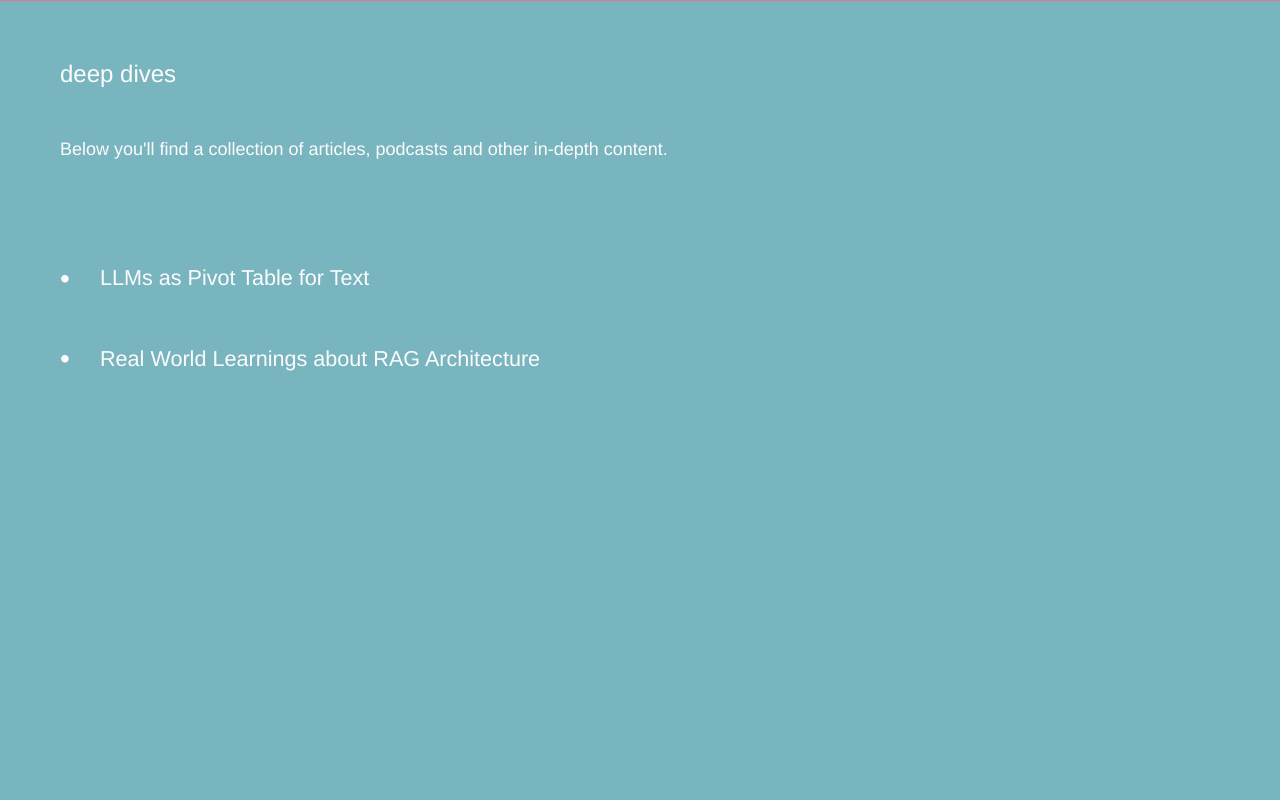
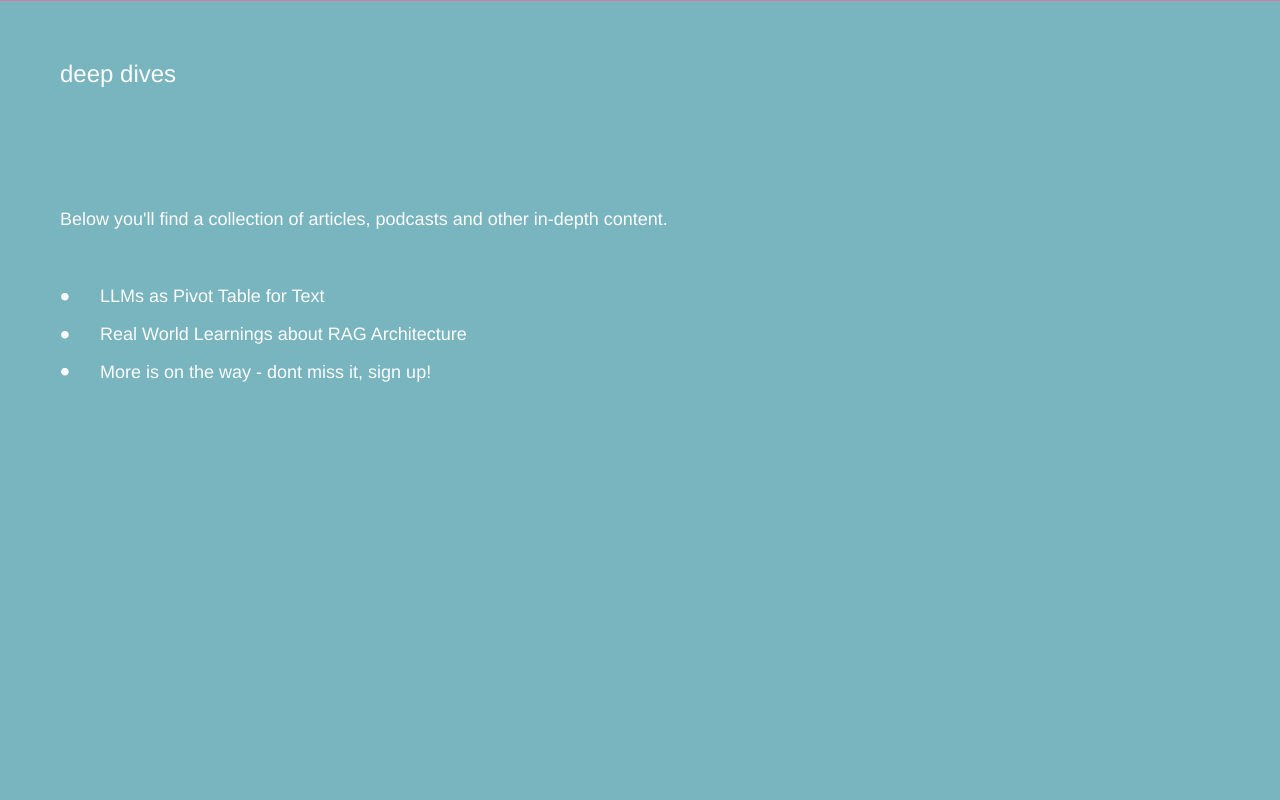
Before and after one commit to PhilWa/corner, a Flask app: template templates/index.html in a window 1280 px wide. Shown: the part 1599-2399 px from the top of the page. Run offline with Flask 3, Linux system fonts and the light colour scheme; the template is opened without the code that fills it, so the values that code supplies are empty; some libraries are stand-ins or nearby versions.

Commit message:
reformatting

```diff
--- a/static/css/styles.css
+++ b/static/css/styles.css
@@ -256,8 +256,8 @@ header {
 .deep-dives-description {
     color: var(--off-white);
     font-size: var(--font-size-large);
-    margin-bottom: 90px;
-    margin-top: 30px;
+    margin-bottom: 50px;
+    margin-top: 100px;
 }
 
 .deep-dives-list {
@@ -267,7 +267,7 @@ header {
 }
 
 .deep-dives-list li {
-    margin-bottom: 30px;
+    margin-bottom: 10px;
     position: relative;
     padding-left: 40px;
 }
@@ -285,10 +285,10 @@ header {
 .deep-dives-list a {
     color: var(--off-white);
     text-decoration: none !important;
-    font-size: calc(var(--font-size-large) * 1.2);
+    font-size: var(--font-size-large);
     transition: none;
     display: inline-block;
-    padding: 10px 0;
+    padding: 1px 0;
     position: relative;
     border-bottom: none;
 }
@@ -298,7 +298,7 @@ header {
     position: absolute;
     width: 0;
     height: 1px;
-    bottom: 5px;
+    bottom: 2px;
     left: 0;
     background-color: var(--off-white);
     transition: width 0.3s ease;
--- a/templates/index.html
+++ b/templates/index.html
@@ -52,6 +52,8 @@
         <ul class="deep-dives-list">
             <li><a href="{{ url_for('conditional_relation_extraction') }}">LLMs as Pivot Table for Text</a></li>
             <li><a href="{{ url_for('rag_architecture') }}">Real World Learnings about RAG Architecture</a></li>
+            <li><a href="{{ url_for('index') }}">More is on the way - dont miss it, sign up!</a></li>
+
         </ul>
     </div>
 </div>
```
